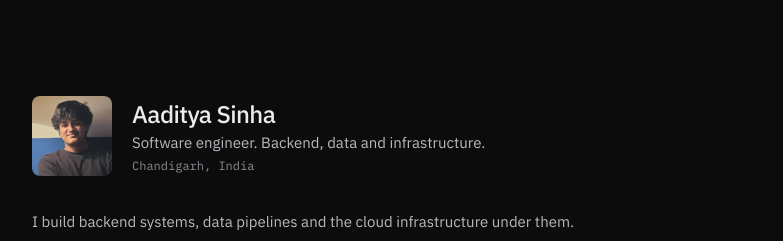
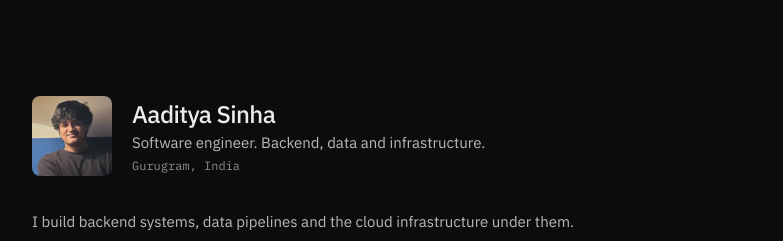
Before and after one commit to 555aaditya/555aaditya.github.io, a React (Vite) app: page / in a window 1280 px wide. Shown: the top 241 px of the page, without its empty margins (248-1031 px from the left). Built offline with nearby package versions, Linux system fonts and the light colour scheme.

Commit message:
Update location

```diff
--- a/src/content.ts
+++ b/src/content.ts
@@ -3,7 +3,7 @@
 export const profile = {
   name: "Aaditya Sinha",
   title: "Software engineer. Backend, data and infrastructure.",
-  location: "Chandigarh, India",
+  location: "Gurugram, India",
   about:
     "I build backend systems, data pipelines and the cloud infrastructure under them. At OakNorth I'm a forward deployed engineer in the People team, owning four internal products end to end, from React to FastAPI to Terraform on AWS. Outside work I contribute to open source and build Svetra.",
   email: "555aaditya@proton.me",
```
